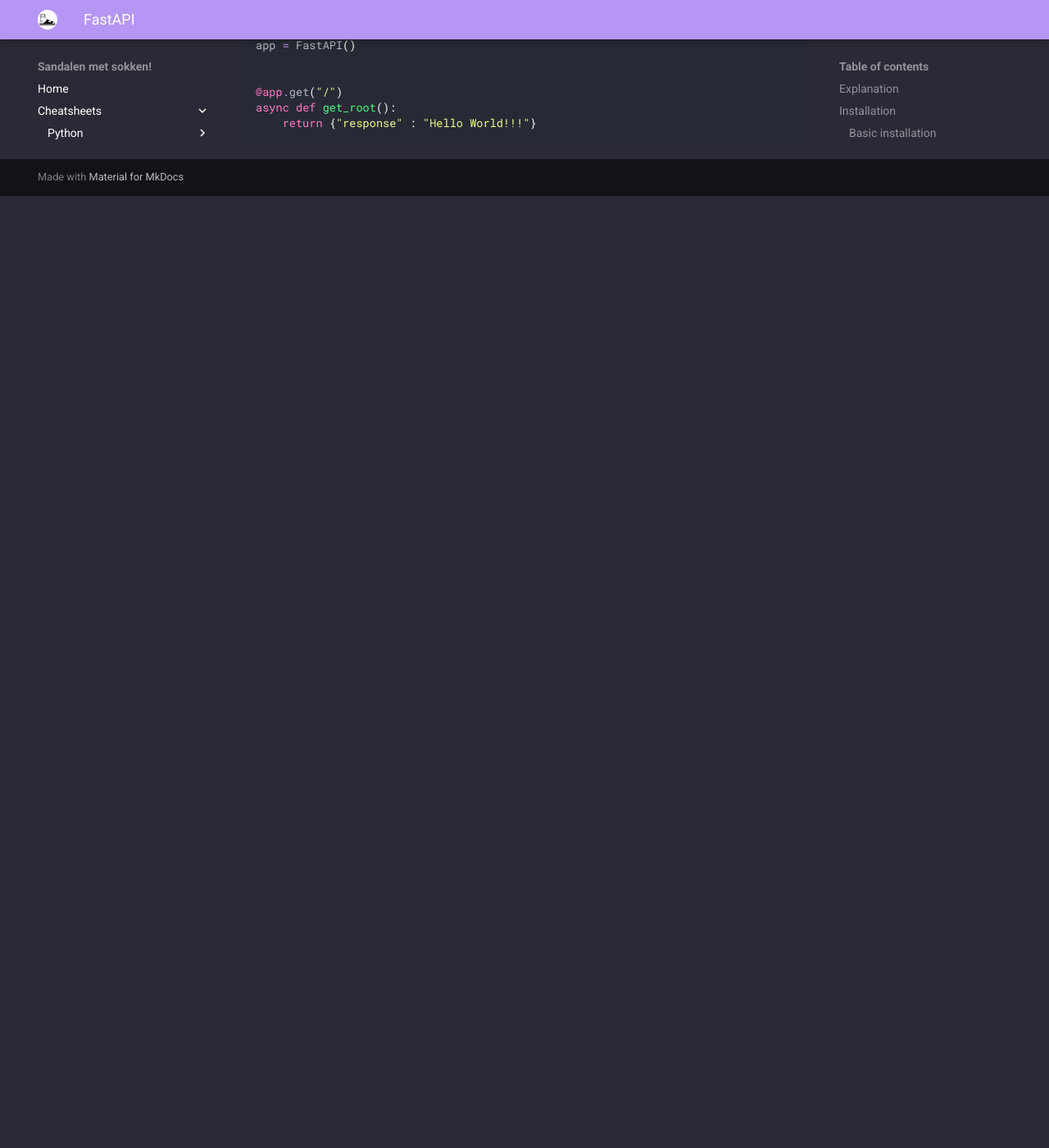
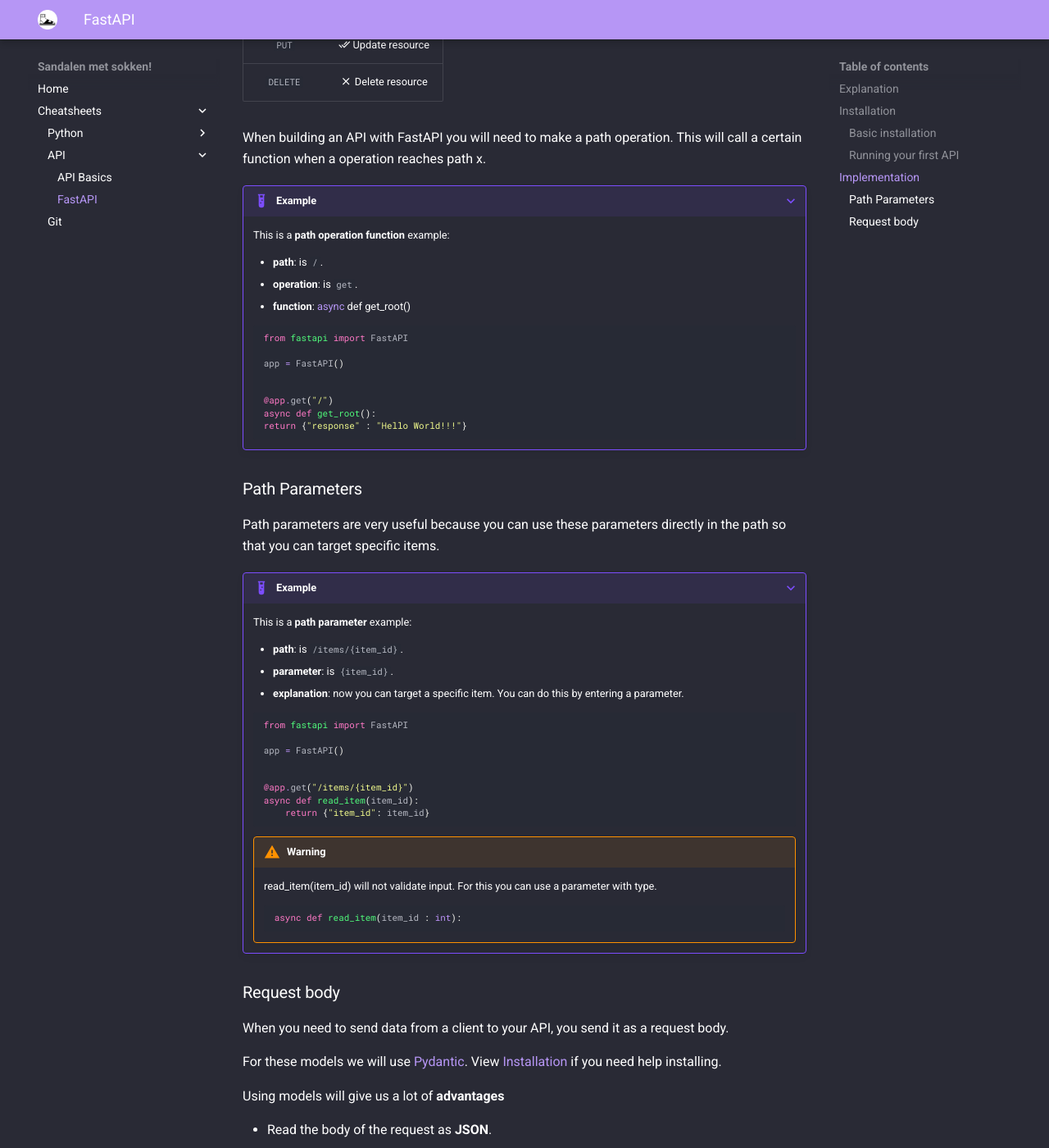
Before and after one commit to chinouvm/sandalenmetsokken-wiki, an MkDocs documentation site: the page built from docs/FastAPI.md, in a window 1280 px wide and 1400 px high, scrolled down 2000 px. Shown: the whole window at 82% size. Built offline with MkDocs 1.6.1 and Material for MkDocs 9.7.7, drawn with Linux system fonts in a browser that asks for light colours; before the commit the page ends 2239 px from its top, so only the background shows below that; some of the changed text lies outside the part shown.

Commit message:
added Path Parameters & Request Body

````diff
--- a/docs/FastAPI.md
+++ b/docs/FastAPI.md
@@ -12,7 +12,9 @@
 
 ---
 
-This is a comprehensive cheatsheet of all the basics of FastAPI
+This is a comprehensive cheatsheet of all the basics of FastAPI.
+
+To read more about APIs -> [here](BasicsAPI.md).
 
 ## Explanation
 
@@ -32,7 +34,7 @@
 
 ### Basic installation
 
-If you are new to installing things for python project click [here](PyInstalling.md).
+If you are new to installing things for a python project click [here](PyInstalling.md).
 
 First of all you will need fastapi.
 
@@ -45,6 +47,14 @@
 ```
 pip install "uvicorn[standard]"
 ```
+
+!!! tip
+
+    You will probably use pydantic in the future so you can already install it.
+
+    ```
+    pip install pydantic
+    ```
 
 ### Running your first API
 
@@ -68,28 +78,110 @@
 
 ## Implementation
 
-When building APIs, you normally use these specific HTTP methods to perform a specific action.
+When building [APIs](BasicsAPI.md#api-basics), you normally use these specific HTTP methods to perform a specific action.
 
 Normally you use:
 
-- **POST**: to create data.
-- **GET**: to read data.
-- **PUT**: to update data.
-- **DELETE** : to delete data.
-
-This is a **path operation function** example:
-
-- **path**: is `/`.
-- **operation**: is `get`.
-- **function**: [async](www.google.com) def get_root()
-
-```py
-from fastapi import FastAPI
-
-app = FastAPI()
+| Method      | Description                          |
+| :---------: | :----------------------------------: |
+| `GET`       | :material-check:     Fetch resource  |
+| `POST`      | :material-check:     Upload resource |
+| `PUT`       | :material-check-all: Update resource |
+| `DELETE`    | :material-close:     Delete resource |
 
 
-@app.get("/")
-async def get_root():
+When building an API with FastAPI you will need to make a path operation. This will call a certain function when a operation reaches path x.
+
+???+ example
+
+    This is a **path operation function** example:
+
+    - **path**: is `/`.
+    - **operation**: is `get`.
+    - **function**: [async](BasicsAPI.md#synchronous-asynchronous) def get_root()
+
+    ```py
+    from fastapi import FastAPI
+
+    app = FastAPI()
+
+
+    @app.get("/")
+    async def get_root():
     return {"response" : "Hello World!!!"}
-```
+    ```
+
+### Path Parameters
+
+Path parameters are very useful because you can use these parameters directly in the path so that you can target specific items.
+
+
+???+ example
+
+    This is a **path parameter** example:
+
+    - **path**: is `/items/{item_id}`.
+    - **parameter**: is `{item_id}`.
+    - **explanation**: now you can target a specific item. You can do this by entering a parameter.
+
+
+    ```py
+    from fastapi import FastAPI
+
+    app = FastAPI()
+
+
+    @app.get("/items/{item_id}")
+    async def read_item(item_id):
+        return {"item_id": item_id}
+    ```
+
+    !!! warning
+
+        read_item(item_id) will not validate input. For this you can use a parameter with type.
+
+        ```py
+        async def read_item(item_id : int):
+        ```
+
+### Request body
+
+When you need to send data from a client to your API, you send it as a request body.
+
+For these models we will use [Pydantic](https://pydantic-docs.helpmanual.io/). View [Installation](#installation) if you need help installing.
+
+Using models will give us a lot of **advantages**
+
+- Read the body of the request as **JSON**.
+- **Validate the data**. If the data is invalid, it will return a nice and clear error, indicating exactly where and what was the incorrect data.
+- Give you the received data in the **parameter item**.
+- Those schemas will be part of the generated schema, and used by the **automatic documentation**.
+
+
+!!! info
+
+    - A **request body** is data sent by the client to your API
+    - A **response body** is the data your API sends to the client.
+
+???+ example
+
+    This is a **request body** example:
+
+    ```py
+    from fastapi import FastAPI
+    from pydantic import BaseModel
+
+
+    class Item(BaseModel): # Item will extend the BaseModel Class
+    name: str
+    description: str | None = None # | None = None will make it an optional parameter
+    price: float
+
+
+    app = FastAPI()
+
+
+    @app.post("/items/")
+    async def create_item(item: Item): # item as instance of Item Model
+        return item
+    ```
--- a/mkdocs.yml
+++ b/mkdocs.yml
@@ -40,3 +40,4 @@
   - attr_list
   - md_in_html
   - meta
+  - pymdownx.details
````
Also changed, not shown: docs/BasicsAPI.md (+1 -1 lines), docs/PyInstalling.md (+2 -2 lines).
